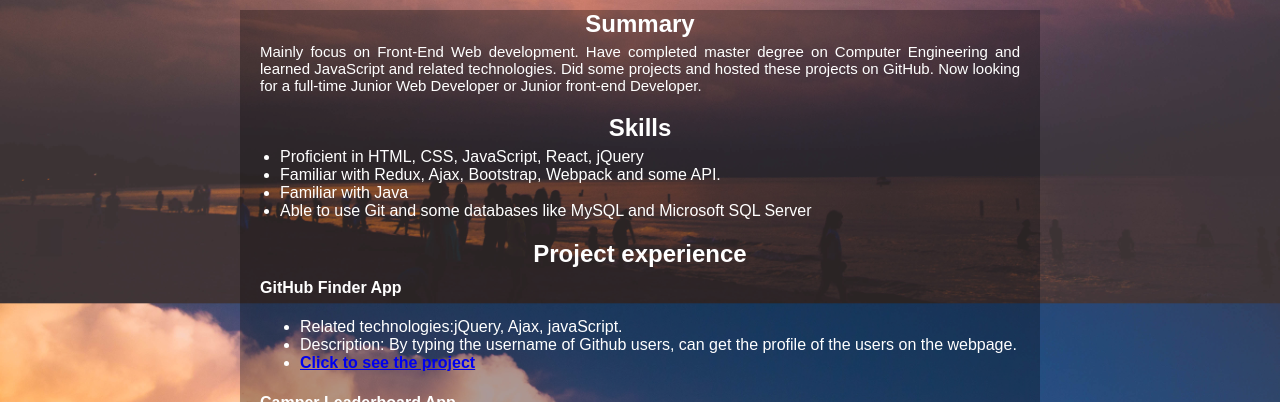
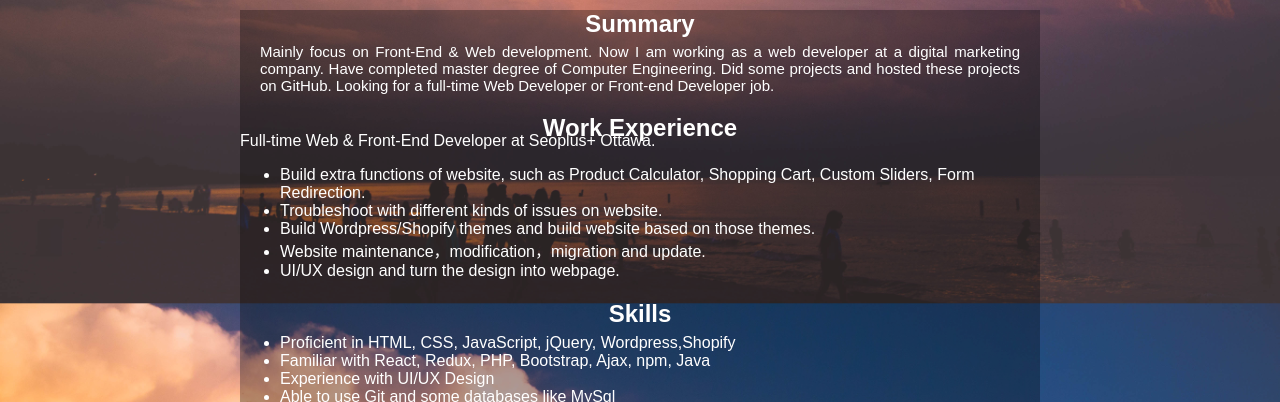
Before and after one commit to DaliChao/DaliChao.github.io, a plain HTML site: page index.html in a window 1280 px wide. Shown: the part 550-952 px from the top of the page. Drawn offline with Linux system fonts and the light colour scheme.

Commit message:
Update index.html

```diff
--- a/index.html
+++ b/index.html
@@ -29,16 +29,29 @@
  <div class=" divPad hover">
    <h2>Summary</h2>
    <p>
-     Mainly focus on Front-End Web development. Have completed master degree on Computer Engineering and learned JavaScript and related technologies. Did some projects and hosted these projects on GitHub. Now looking for a full-time  Junior Web Developer or Junior front-end Developer.
+    Mainly focus on Front-End & Web development. Now I am working as a web developer at a digital marketing company. Have completed master degree of Computer Engineering. Did some projects and hosted these projects on GitHub. Looking for a full-time Web Developer or Front-end Developer job.
    </p>
  </div>
+
+ <div class=" hover">
+   <h2>Work Experience</h2>
+   Full-time Web & Front-End Developer at Seoplus+ Ottawa.
+   <ul>
+     <li>Build extra functions of website, such as Product Calculator, Shopping Cart, Custom Sliders, Form Redirection.</li>
+     <li>Troubleshoot with different kinds of issues on website.</li>
+     <li>Build Wordpress/Shopify themes and build website based on those themes.</li>
+     <li>Website maintenance，modification，migration and update.</li>
+     <li>UI/UX design and turn the design into webpage.</li>
+   </ul>
+ </div>
+
  <div class=" hover">
    <h2>Skills</h2>
    <ul>
-     <li>Proficient in HTML, CSS, JavaScript, React, jQuery</li>
-     <li>Familiar with Redux, Ajax, Bootstrap, Webpack and some API.</li>
-     <li>Familiar with Java</li>
-     <li>Able to use Git and some databases like MySQL and Microsoft SQL Server</li>
+     <li>Proficient in HTML, CSS, JavaScript, jQuery, Wordpress,Shopify</li>
+     <li>Familiar with React, Redux, PHP, Bootstrap, Ajax, npm, Java</li>
+     <li>Experience with UI/UX Design</li>
+     <li>Able to use Git and some databases like MySql</li>
    </ul>
  </div>
  <div class=" divPad hover">
```
